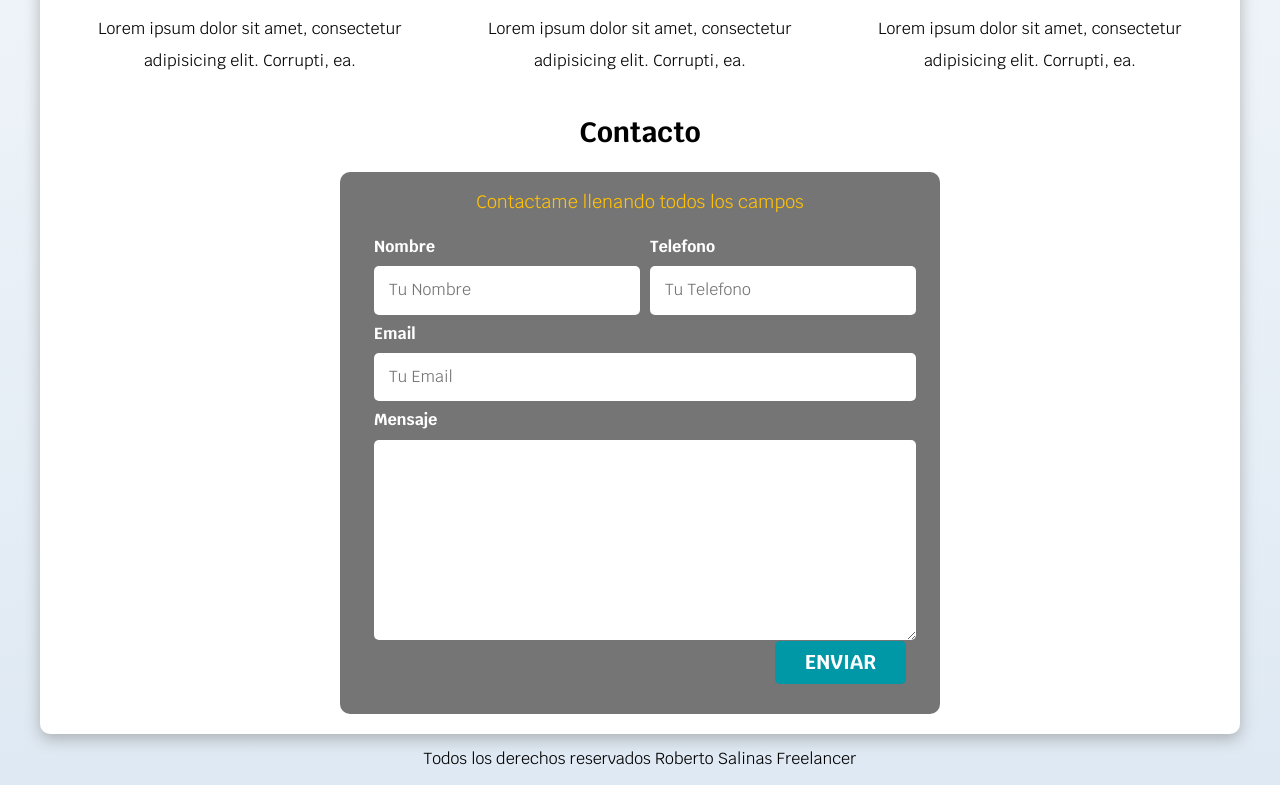
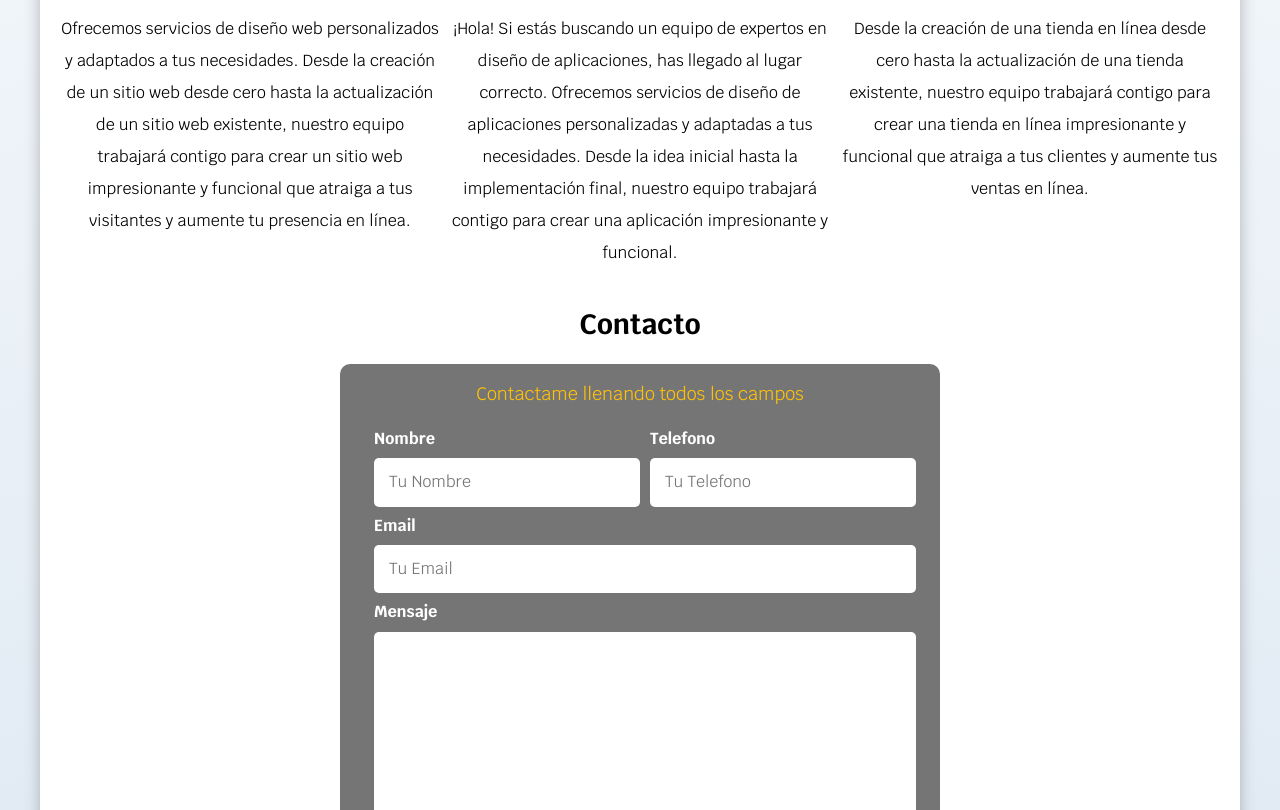
Before and after one commit to Raysal1861/Proyecto-1, a plain HTML site: page index.html in a window 1280 px wide. Shown: the part 916-1726 px from the top of the page. Before the commit the page ends 1701 px from the top, so only its background shows below. Drawn offline with Linux system fonts and the light colour scheme.

Commit message:
actualizacion de servicios

```diff
--- a/index.html
+++ b/index.html
@@ -66,7 +66,10 @@
                         <circle cx="16.5" cy="10.5" r=".5" fill="currentColor" />
                     </svg>
                 </div>
-                <p>Lorem ipsum dolor sit amet, consectetur adipisicing elit. Corrupti, ea.</p>
+                <p>Ofrecemos servicios de diseño web personalizados y adaptados a tus necesidades.
+                Desde la creación de un sitio web desde cero hasta la actualización de un sitio web existente,
+                nuestro equipo trabajará contigo para crear un sitio web impresionante y funcional que
+                atraiga a tus visitantes y aumente tu presencia en línea.</p>
             </section>
 
             <sctione class="servicio">
@@ -94,7 +97,11 @@
                         <path d="M12 4a2 2 0 0 0 2 -2a2 2 0 0 0 -2 2" />
                     </svg>
                 </div>
-                <p>Lorem ipsum dolor sit amet, consectetur adipisicing elit. Corrupti, ea.</p>
+                <p>¡Hola! Si estás buscando un equipo de expertos en diseño de aplicaciones,
+                    has llegado al lugar correcto. Ofrecemos servicios de diseño de aplicaciones
+                    personalizadas y adaptadas a tus necesidades. Desde la idea inicial hasta la
+                    implementación final, nuestro equipo trabajará contigo para crear una aplicación
+                    impresionante y funcional.</p>
             </sctione>
 
 
@@ -111,7 +118,9 @@
                         <line x1="11" y1="15" x2="13" y2="15" />
                     </svg>
                 </div>
-                <p>Lorem ipsum dolor sit amet, consectetur adipisicing elit. Corrupti, ea.</p>
+                <p> Desde la creación de una tienda en línea desde cero hasta la actualización
+                de una tienda existente, nuestro equipo trabajará contigo para crear una tienda
+                en línea impresionante y funcional que atraiga a tus clientes y aumente tus ventas en línea.</p>
             </section>
         </div><!--Cierre de la clase de servicios-->
 
```
